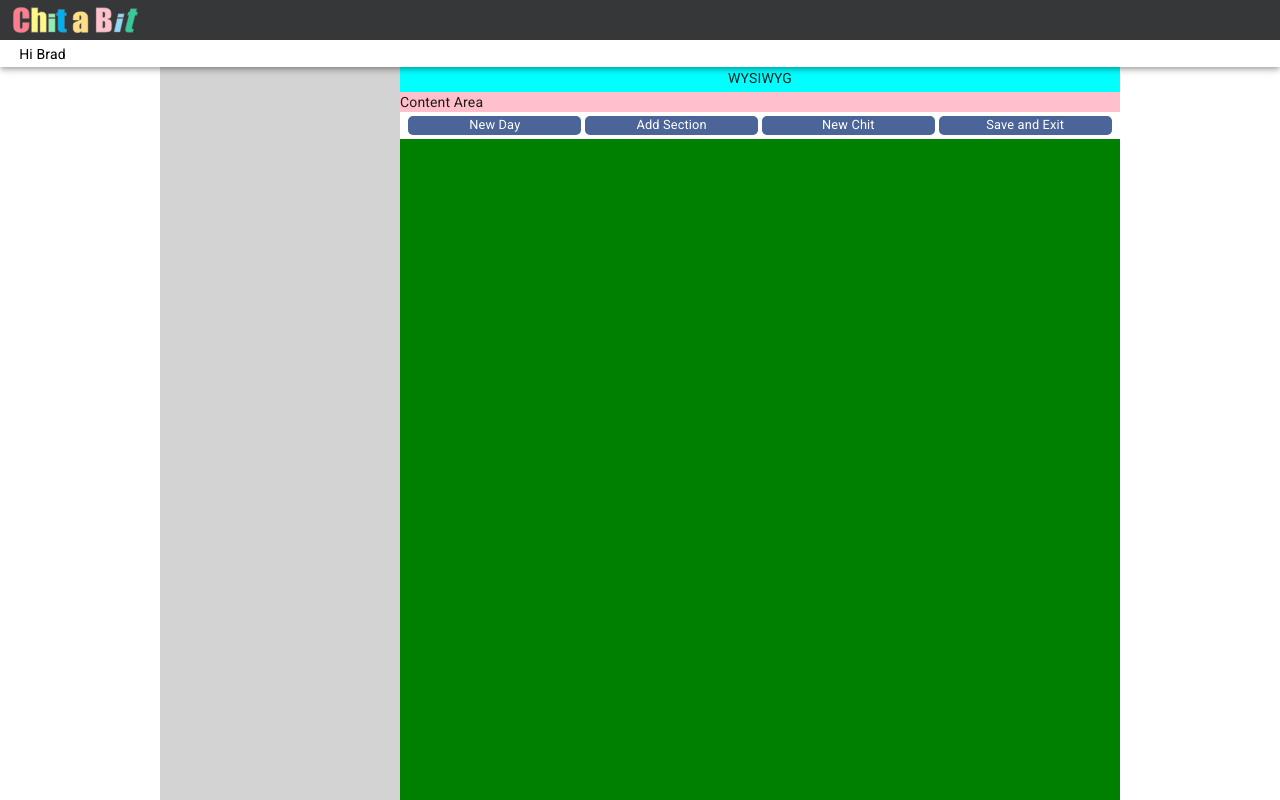
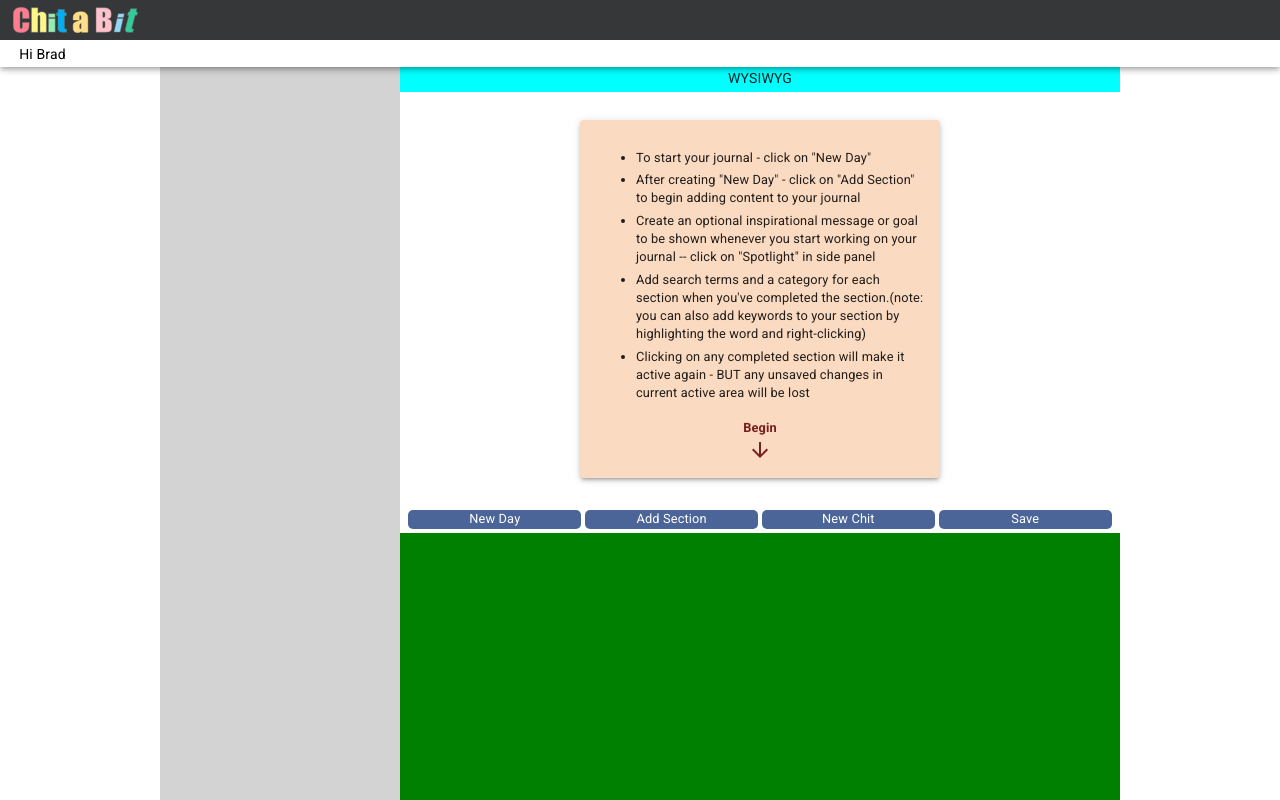
Before and after one commit to bbrous/chitabit, a React (Create React App) app: page /main in a window 1280 px wide. Built offline with nearby package versions, Linux system fonts and the light colour scheme.

Commit message:
Initial message set

```diff
--- a/src/components/JournalButtons.jsx
+++ b/src/components/JournalButtons.jsx
@@ -65,7 +65,7 @@ const JournalButtons = () => {
       <ActionButton>New Day</ActionButton>
       <ActionButton>Add Section</ActionButton>
       <ActionButton>New Chit</ActionButton>
-      <ActionButton>Save and Exit </ActionButton>
+      <ActionButton>Save </ActionButton>
 
 
     </Wrapper>
--- a/src/pages/private/Main.jsx
+++ b/src/pages/private/Main.jsx
@@ -1,7 +1,7 @@
 import React , {useState} from 'react'
 import HeaderMain from './mainElements/Header_main'
 
-import{chitOrange } from '../../styles/colors'
+import{chitOrange, chitOrangeLight, chitRedDark } from '../../styles/colors'
 
 
 
@@ -16,35 +16,10 @@ import{openCloseSidePanel} from '../../app/redux/actions/mainActions'
 // import Modal from '../../components/modal/Modal.jsx'
 import JournalButtons from '../../components/JournalButtons'
 
-
-
-
-//  &&&&&&&&&&&&&&&&&&&&&&&&&&&&&&&&&&&&&&&&&&&&&&&&&&&&&
-
-
-
-// &&&&   TEMP Initial Store Import -- Get from Database
-// import InitialStore from '../../app/redux/store/InitialStore'
-
-
-
-
-//  &&&&&&&&&&&&&&&&&&&&&&&&&&&&&&&&&&&&&&&&&&&&&&&&&&&&&
-
-
-// import Info from './Info'
-
-// import TwoPartyNav from './navElements/twoParty/TwoPartyNav'
-// import PersonalNav from './navElements/personal/PersonalNav'
-// import WorkNav from './navElements/work/WorkNav'
-// import JournalNav from './navElements/journal/JournalNav'
-// import ReportsNav from './navElements/reports/ReportsNav'
-// import NoticesNav from './navElements/notice/NoticesNav'
-// import InfoNav from './navElements/InfoNav'
-
-// import IconNav from './navElements/IconNav'
+import Paper from '@material-ui/core/Paper'
 import KeyboardArrowRightIcon from '@material-ui/icons/KeyboardArrowRight'
 import KeyboardArrowLeftIcon from '@material-ui/icons/KeyboardArrowLeft'
+import ArrowDownwardIcon from '@material-ui/icons/ArrowDownward'
 
 import { styled, createMuiTheme } from "@material-ui/core/styles"
 
@@ -340,10 +315,41 @@ const WysiwygWrapper= styled('div')({
 const Content= styled('div')({
   display: 'flex',
   flexDirection: 'column',
-
+  justifyContent: 'flex-start',
+  alignItems: 'center',
   marginTop: '1.75rem',
   width: '100%',
-  backgroundColor: 'pink',
+  backgroundColor: 'white',
+
+
+})
+
+const InitialMessage= styled(Paper)({
+  display: 'flex',
+  flexDirection: 'column',
+  justifyContent: 'flex-start',
+  alignItems: 'center',
+  margin: '1.75rem 0',
+  padding: '1rem',
+  width: '50%',
+  backgroundColor: chitOrangeLight,
+ fontSize: '.8rem',
+
+ '& li' :{
+   marginBottom: '4px',
+
+ },
+
+})
+
+const Begin= styled('div')({
+  display: 'flex',
+  flexDirection: 'column',
+  justifyContent: 'flex-start',
+  alignItems: 'center',
+  fontWeight: 'bold',
+  color: chitRedDark,
+
 
 
 })
@@ -433,9 +439,37 @@ Nav Stuff
             <Content>
 
 
-              <div>
-                Content Area
-              </div>
+              <InitialMessage elevation = {3}>
+                <ul>
+                  <li>
+                    To start your journal - click on "New Day"
+                  </li>
+                  <li> After creating "New Day" - click on "Add Section" to
+                    begin adding content to your journal
+                  </li>
+                  <li>
+                    Create an optional inspirational message or
+                      goal to be shown whenever you start working
+                      on your  journal  -- click on  "Spotlight" in side panel
+                  </li>
+                  <li>
+                    Add search terms and a category for each section when
+                    you've completed the section.
+                    <span>(note: you can also add keywords
+                    to your section by highlighting the word and right-clicking) </span>
+                  </li>
+                  <li>
+                    Clicking on any completed section will make it active
+                    again - BUT any unsaved changes in current active area
+                    will be lost
+                  </li>
+                </ul>
+
+                <Begin>
+                  <div>Begin</div>
+                  <ArrowDownwardIcon/>
+                   </Begin>
+              </InitialMessage>
 
               <JournalButtons/>
 
```
